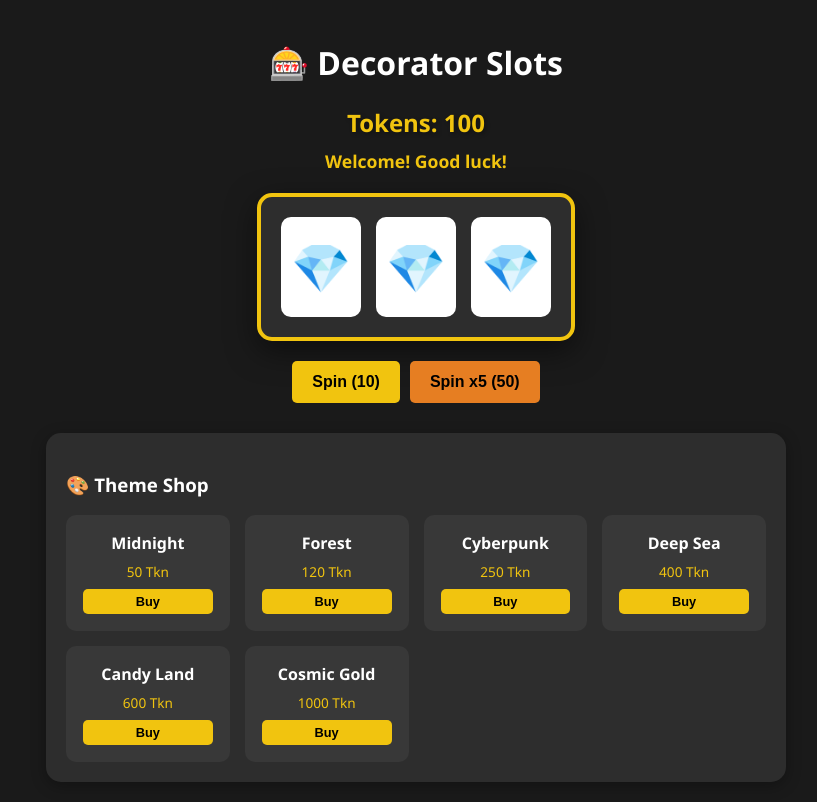
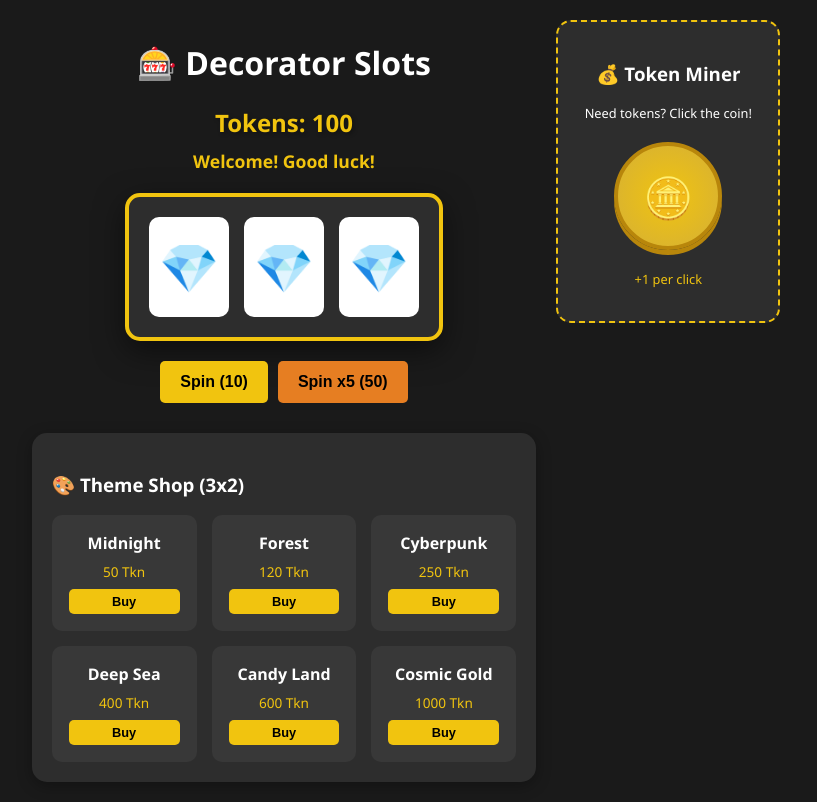
Before and after one commit to avery-murray/Assignment-3-Game, a plain HTML site: page index.html in a window 1280 px wide. Shown: the whole page, without its empty margins (224-1041 px from the left). Drawn offline with Linux system fonts and the light colour scheme.

Commit message:
Update index.html
Add Token Clicker and fix formatting issues in theme shop

```diff
--- a/index.html
+++ b/index.html
@@ -18,11 +18,20 @@
             color: var(--text-color);
             font-family: var(--font-family);
             display: flex;
-            flex-direction: column;
-            align-items: center;
+            flex-direction: row; /* Layout for side-game */
+            justify-content: center;
+            align-items: flex-start;
             margin: 0;
             padding: 20px;
             transition: all 0.5s ease;
+            gap: 40px;
+        }
+
+        .main-game {
+            display: flex;
+            flex-direction: column;
+            align-items: center;
+            max-width: 800px;
         }
 
         .header { text-align: center; margin-bottom: 20px; }
@@ -79,16 +88,17 @@
 
         .shop-container {
             width: 100%;
-            max-width: 700px;
             background: var(--panel-color);
             padding: 20px;
             border-radius: 15px;
             box-shadow: 0 4px 15px rgba(0,0,0,0.3);
         }
 
+        /* 3x2 Grid Implementation */
         .shop-grid {
             display: grid;
-            grid-template-columns: repeat(auto-fill, minmax(160px, 1fr));
+            grid-template-columns: repeat(3, 1fr);
+            grid-template-rows: repeat(2, auto);
             gap: 15px;
             margin-top: 15px;
         }
@@ -106,10 +116,44 @@
         .price-tag { display: block; font-size: 0.85rem; margin: 8px 0; color: var(--accent-color); }
 
         .msg { height: 24px; margin-top: 10px; color: var(--accent-color); font-weight: bold; font-size: 1.1rem; }
+
+        /* Side Game Styles */
+        .side-game {
+            background: var(--panel-color);
+            padding: 20px;
+            border-radius: 15px;
+            border: 2px dashed var(--accent-color);
+            text-align: center;
+            width: 180px;
+            position: sticky;
+            top: 20px;
+        }
+
+        #clicker-btn {
+            width: 100px;
+            height: 100px;
+            border-radius: 50%;
+            background: radial-gradient(circle, #f1c40f, #d4af37);
+            border: 4px solid #b8860b;
+            font-size: 2.5rem;
+            display: flex;
+            align-items: center;
+            justify-content: center;
+            margin: 20px auto;
+            cursor: pointer;
+            user-select: none;
+            box-shadow: 0 5px 0 #b8860b;
+        }
+
+        #clicker-btn:active {
+            transform: translateY(4px);
+            box-shadow: 0 1px 0 #b8860b;
+        }
     </style>
 </head>
 <body>
 
+    <div class="main-game">
         <div class="header">
             <h1>🎰 Decorator Slots</h1>
             <div class="stats">Tokens: <span id="token-count">100</span></div>
@@ -128,8 +172,16 @@
         </div>
 
         <div class="shop-container">
-        <h3>🎨 Theme Shop</h3>
+            <h3>🎨 Theme Shop (3x2)</h3>
             <div class="shop-grid" id="shop-grid"></div>
+        </div>
+    </div>
+
+    <div class="side-game">
+        <h3>💰 Token Miner</h3>
+        <p style="font-size: 0.8rem;">Need tokens? Click the coin!</p>
+        <div id="clicker-btn" onclick="mineToken()">🪙</div>
+        <p id="mine-msg" style="font-size: 0.8rem; color: var(--accent-color);">+1 per click</p>
     </div>
 
     <script>
@@ -146,6 +198,11 @@
             { id: 'cosmic', name: 'Cosmic Gold', price: 1000, colors: { bg: '#14111a', panel: '#241d33', accent: '#f1c40f' } }
         ];
 
+        function mineToken() {
+            tokens += 1;
+            updateUI();
+        }
+
         function updateUI() {
             document.getElementById('token-count').innerText = tokens;
             renderShop();
@@ -154,7 +211,7 @@
         async function spin(count) {
             const cost = 10 * count;
             if (tokens < cost) {
-                document.getElementById('status-msg').innerText = "Not enough tokens!";
+                document.getElementById('status-msg').innerText = "Not enough tokens! Use the miner!";
                 return;
             }
 
@@ -165,26 +222,20 @@
             let totalWon = 0;
             const status = document.getElementById('status-msg');
 
-            // Animation and logic loop
             for (let i = 0; i < count; i++) {
                 status.innerText = count > 1 ? `Spinning ${i + 1}/${count}...` : "Spinning...";
-
-                // Visual roll
                 await animateReels(200 + (i * 50));
 
-                // Calculate Result
                 const results = [
                     symbols[Math.floor(Math.random() * symbols.length)],
                     symbols[Math.floor(Math.random() * symbols.length)],
                     symbols[Math.floor(Math.random() * symbols.length)]
                 ];
 
-                // Set final symbols
                 document.getElementById('reel1').innerText = results[0];
                 document.getElementById('reel2').innerText = results[1];
                 document.getElementById('reel3').innerText = results[2];
 
-                // Calculate Payout
                 if (results[0] === results[1] && results[1] === results[2]) {
                     totalWon += 100;
                 } else if (results[0] === results[1] || results[1] === results[2] || results[0] === results[2]) {
```
Lines whose indentation alone changed are shown as unchanged.
